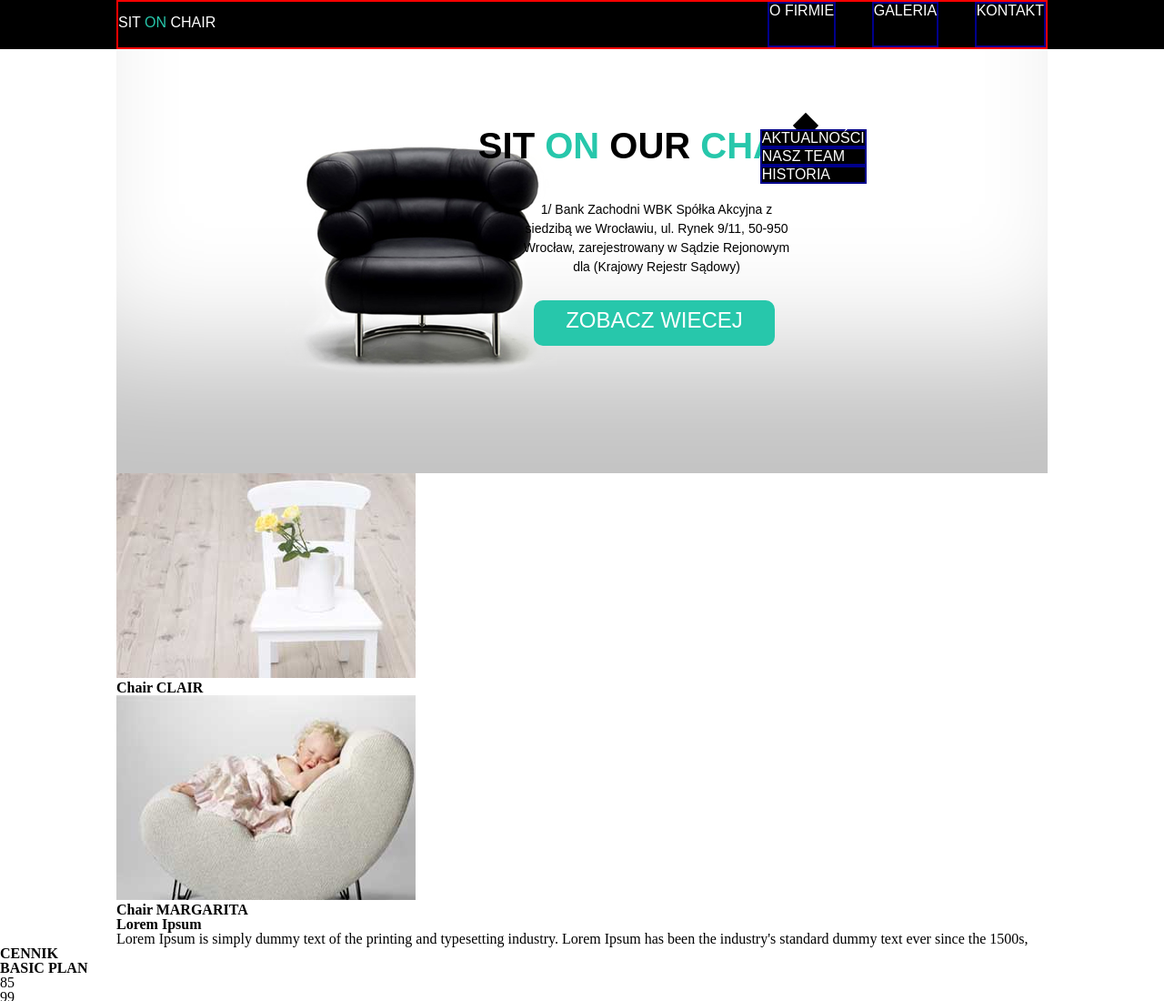
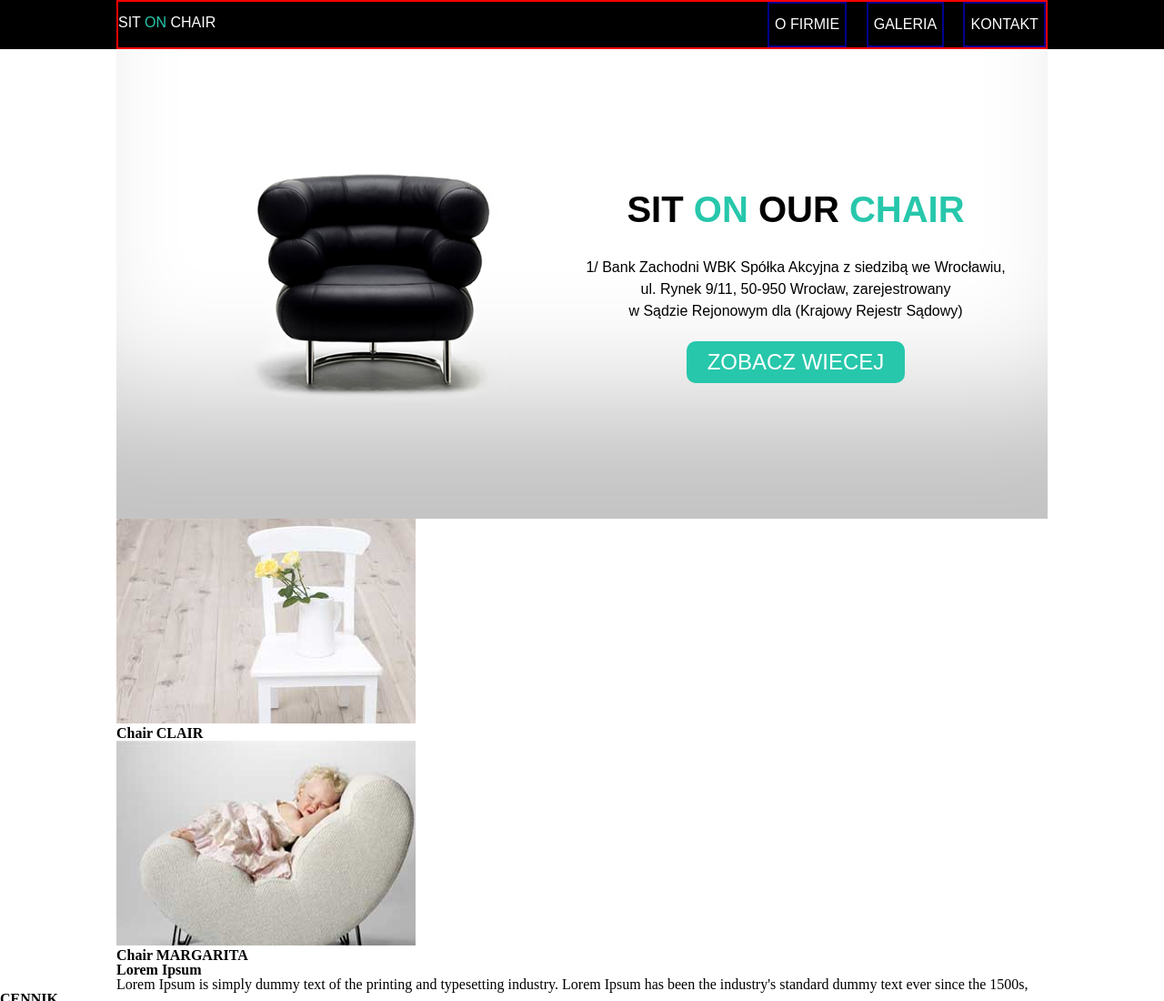
Before and after one commit to bernardLis/projectAgata, a plain HTML site: page index.html in a window 1280 px wide. Shown: the top 1100 px of the page at 91% size. Drawn offline with Linux system fonts and the light colour scheme.

Commit message:
added a hover functionality to menu, worked on style of menu, changed slider(not functional) to flex box

```diff
--- a/css/style.scss
+++ b/css/style.scss
@@ -15,6 +15,9 @@ body{
 img video canvas{
   max-width: 100%;
 }
+
+/* menu */
+
 header{
   background-color: black;
   position: fixed;
@@ -43,6 +46,7 @@ header{
     display: flex;
     justify-content: space-between;
       li{
+        padding: 5% 2% ;
         position: relative;
         border: 2px solid darkblue;
         a{
@@ -53,8 +57,10 @@ header{
           font-size: 1rem;
         }
         .subMenuArrow{
+          padding: 5%;
+          display: none;
           position: absolute;
-          top: 270%;
+          top: 110%;
           right: 30%;
           width: 20px;
           height: 20px;
@@ -62,80 +68,75 @@ header{
           transform: rotate(45deg);
         }
         .subMenu{
+          display: none;
           position: absolute;
-          top: 300%;
-          right: -50%;
+          top: 125%;
+          right: -30%;
           background-color: black;
           li{
             list-style: none;
           }
         }
       }
+    li:first-child:hover{
+      .subMenuArrow{
+        display: block;
       }
-
+      .subMenu{
+        display: block;
       }
-
-
-
-
+    }
+  }
+}
 
 /*slider */
 
 #slider{
-  position: relative;
-  margin: 0;
+  display: flex;
+  flex-flow: row wrap;
+  justify-content: center;
+  align-items: center;
+  margin: 50px 0 0 0;
   padding: 10px;
   height: 500px;
   -webkit-box-shadow: inset 0px -200px 138px -70px rgba(0,0,0,0.24);
   -moz-box-shadow: inset 0px -200px 138px -70px rgba(0,0,0,0.24);
   box-shadow: inset 0px -200px 138px -70px rgba(0,0,0,0.24);
+  #sliderImg{
     img{
-    position: absolute;
-    top: 110px;
-    left: 100px;
-    float: left;
+      width: 100%;
     }
+  }
+  #sliderTextContent{
+    text-align: center;
     h1{
-    position: absolute;
-    float: right;
-    top: 140px;
-    right: 255px;
+      margin: 0 0 7% 0;
       text-transform: uppercase;
       color: black;
       font-family: $mediumFontFamily;
-    font-size: 40px;
+      font-size: 2.5rem;
       span{
         color: $secondaryColor;
       }
     }
     p{
-    position: absolute;
-    float: right;
-    width: 300px;
-    top: 220px;
-    right: 280px;
+      margin: 0 0 7% 0;
       text-align: center;
       font-family: $regularFontFamily;
-    font-size: 14px;
+      font-size: 1rem;
       line-height: 150%;
     }
     a{
-    position: absolute;
-    display: block;
-    float: right;
-    top: 330px;
-    right: 300px;
-    padding: 10px 0 0 ;
-    width: 265px;
-    height: 40px;
+      padding: 2% 5%;
       border-radius: 10px;
       background-color: $secondaryColor;
       color: $buttonFontColor;
       text-transform: uppercase;
       text-decoration: none;
       font-family: $mediumFontFamily;
-    font-size: 24px;
+      font-size: 1.5rem;
       text-align: center;
+    }
   }
 }
 
--- a/index.html
+++ b/index.html
@@ -32,13 +32,17 @@
 <div class="container">
     <div class="siteWidth">
         <figure id="slider">
-            <img src="img/black_chair.png" alt="black chair"/>
-            <h1>Sit <span>on</span> our <span>chair</span></h1>
-            <p>1/ Bank Zachodni WBK Spółka Akcyjna z siedzibą we Wrocławiu,
-                ul. Rynek 9/11, 50-950 Wrocław, zarejestrowany
-                w Sądzie Rejonowym dla (Krajowy Rejestr Sądowy)
-            </p>
-            <a href="#">zobacz wiecej</a>
+            <div id="sliderImg">
+                <img src="img/black_chair.png" alt="black chair"/>
+            </div>
+            <div id="sliderTextContent">
+                <h1>Sit <span>on</span> our <span>chair</span></h1>
+                <p>1/ Bank Zachodni WBK Spółka Akcyjna z siedzibą we Wrocławiu,<br>
+                    ul. Rynek 9/11, 50-950 Wrocław, zarejestrowany<br>
+                    w Sądzie Rejonowym dla (Krajowy Rejestr Sądowy)
+                </p>
+                <a href="#">zobacz wiecej</a>
+            </div>
         </figure>
     </div>
 </div>
```
Also changed, not shown: css/style.css, 1 other file. Lines whose indentation alone changed are shown as unchanged.
